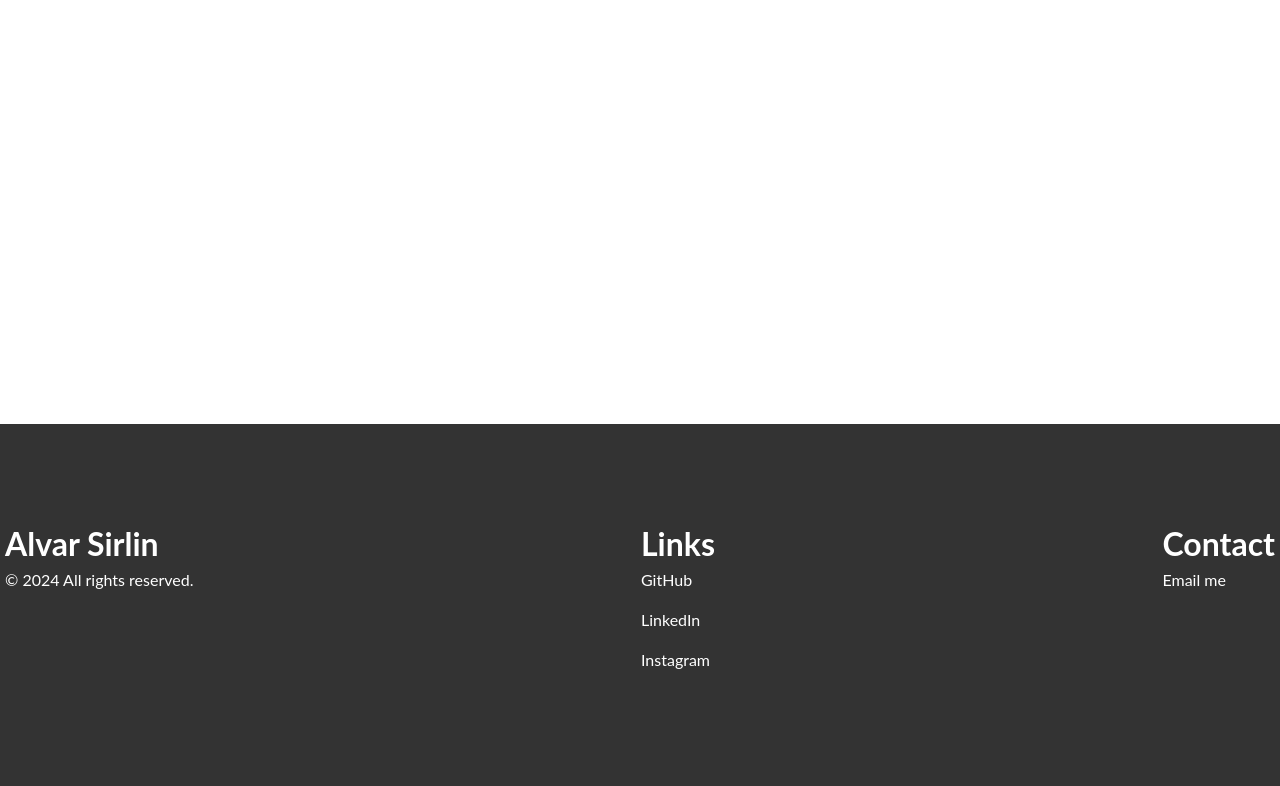
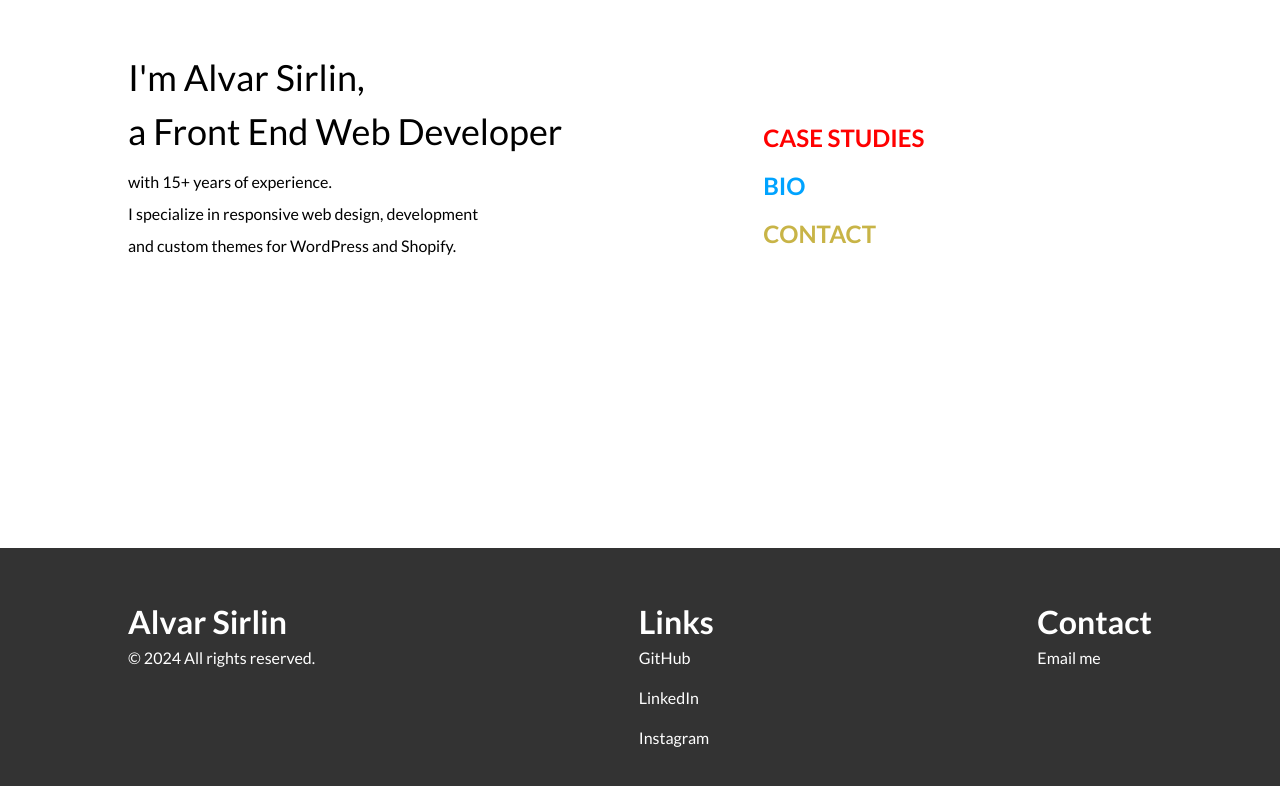
Before and after one commit to alvarix/webdev, an Astro site: page / in a window 1280 px wide. Built offline with nearby package versions, Linux system fonts and the light colour scheme; Astro itself is replaced by a stand-in of ours.

Commit message:
basic hp content; nav hover effect

```diff
--- a/src/layouts/Layout.astro
+++ b/src/layouts/Layout.astro
@@ -1,4 +1,5 @@
 ---
+import Footer from '../components/Footer.astro';
 interface Props {
 	title: string;
 }
@@ -15,22 +16,24 @@ const { title } = Astro.props;
 		<link rel="icon" type="image/svg+xml" href="/favicon.svg" />
 		<meta name="generator" content={Astro.generator} />
 		<title>{title}</title>
-	</head>
+
+		<link rel="preconnect" href="https://fonts.googleapis.com">
+		<link rel="preconnect" href="https://fonts.gstatic.com" crossorigin>
+		<link href="https://fonts.googleapis.com/css2?family=Lato:ital,wght@0,100;0,300;0,400;0,700;0,900;1,100;1,300;1,400;1,700;1,900&display=swap" rel="stylesheet">
+			</head>
 	<body class="flex flex-col min-h-screen">
-		<slot />
+		<main class="grow control">
+			<slot />
+		</main>
+
+		<Footer />
 	</body>
 </html>
 <style is:global>
 	:root {
-		--accent: 136, 58, 234;
-		--accent-light: 224, 204, 250;
-		--accent-dark: 49, 10, 101;
-		--accent-gradient: linear-gradient(
-			45deg,
-			rgb(var(--accent)),
-			rgb(var(--accent-light)) 30%,
-			white 60%
-		);
+		--red: #FF0000;
+		--blue: #00A3FF;
+		--yellow: #C8B447;
 	}
 	html {
 		font-family: Lato, system-ui, sans-serif;
@@ -44,7 +47,9 @@ const { title } = Astro.props;
 	}
 	.control {
 		max-width: 1270px ;
+		width: 80%;
 		margin: auto;
+		padding: 50px 0;
 	}
 	code {
 		font-family:
--- a/src/pages/index.astro
+++ b/src/pages/index.astro
@@ -1,12 +1,64 @@
 ---
 import Layout from '../layouts/Layout.astro';
-import Footer from '../components/Footer.astro';
 
 ---
 
 <Layout title="Alvar Sirlin, Front End Dev">
-	<main class="grow">
+	<div class="flex gap-8 leading-loose">
+		<section class="hero max-w-prose text-balance ">
+			<h1 class="text-4xl leading-normal mb-2">
+				I'm Alvar Sirlin, <br/>
+				a Front End Web Developer
+			</h1>
+			<p>
+				with 15+ years of experience.
+			</p>
+			<p>
+				I specialize in responsive web design, development and custom themes for WordPress and Shopify.
+			</p>
+		</section>
+		<nav class="mt-16">
+			<ul>
+				<li><a href="/case-studies">CASE STUDIES</a></li>
+				<li><a href="/bio">BIO</a></li>
+				<li><a href="/contact">CONTACT</a></li>
+			</ul>
+		</nav>
+	</div>
+</Layout>
 
-	</main>
-</Layout>
-<Footer />
+<style>
+
+nav a::before {
+	content: '';
+	position: absolute;
+	width: 100%;
+	height: 4px;
+	border-radius: 4px;
+	background-color: currentColor;
+	bottom: -10px;
+	left: 0;
+	transform-origin: right;
+	transform: scaleX(0);
+	transition: transform .3s ease-in-out;
+}
+
+nav a:hover::before {
+	transform-origin: left;
+	transform: scaleX(1);
+}
+nav a {
+	font-weight: 600;
+	font-size: 24px;
+	position: relative;
+}
+	nav li:nth-child(1) a {
+		color: var(--red);
+	}
+	nav li:nth-child(2) a {
+		color: var(--blue);
+	}
+	nav li:nth-child(3) a {
+		color: var(--yellow);
+	}
+</style>
```
